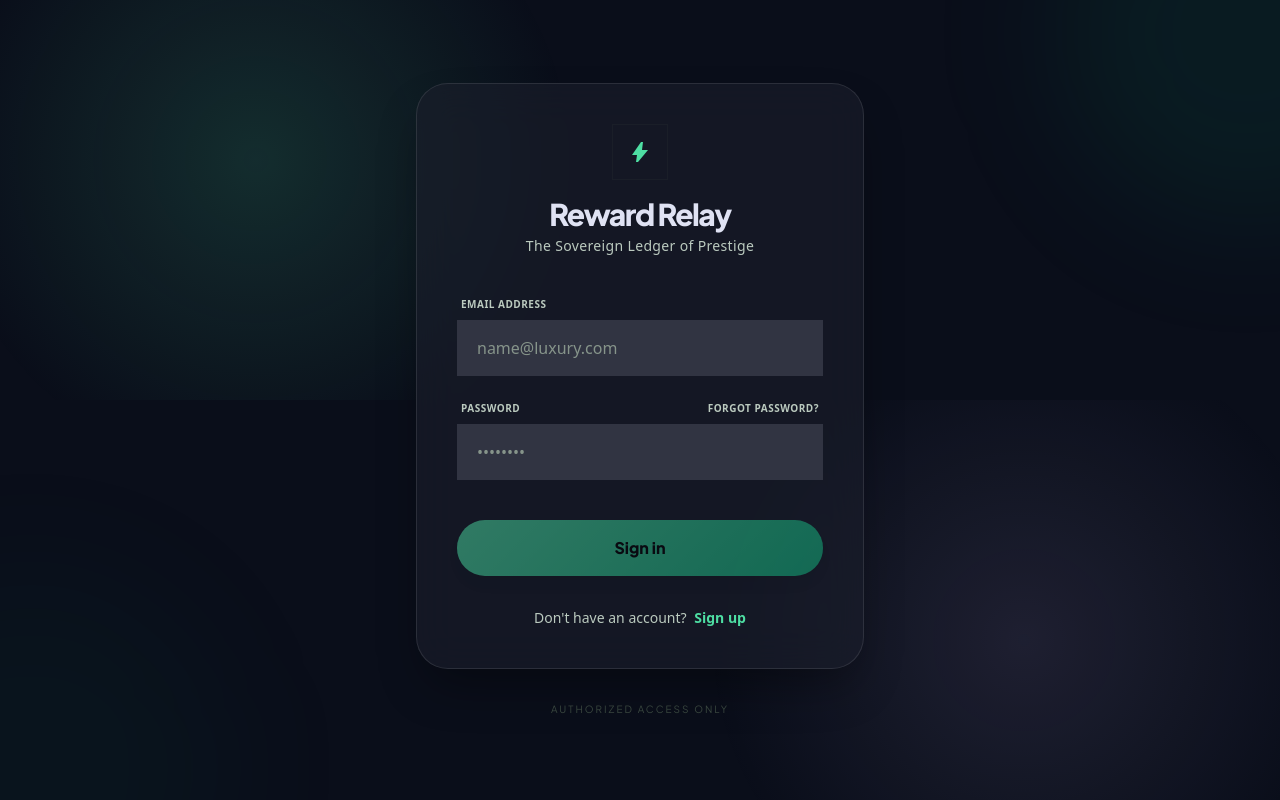
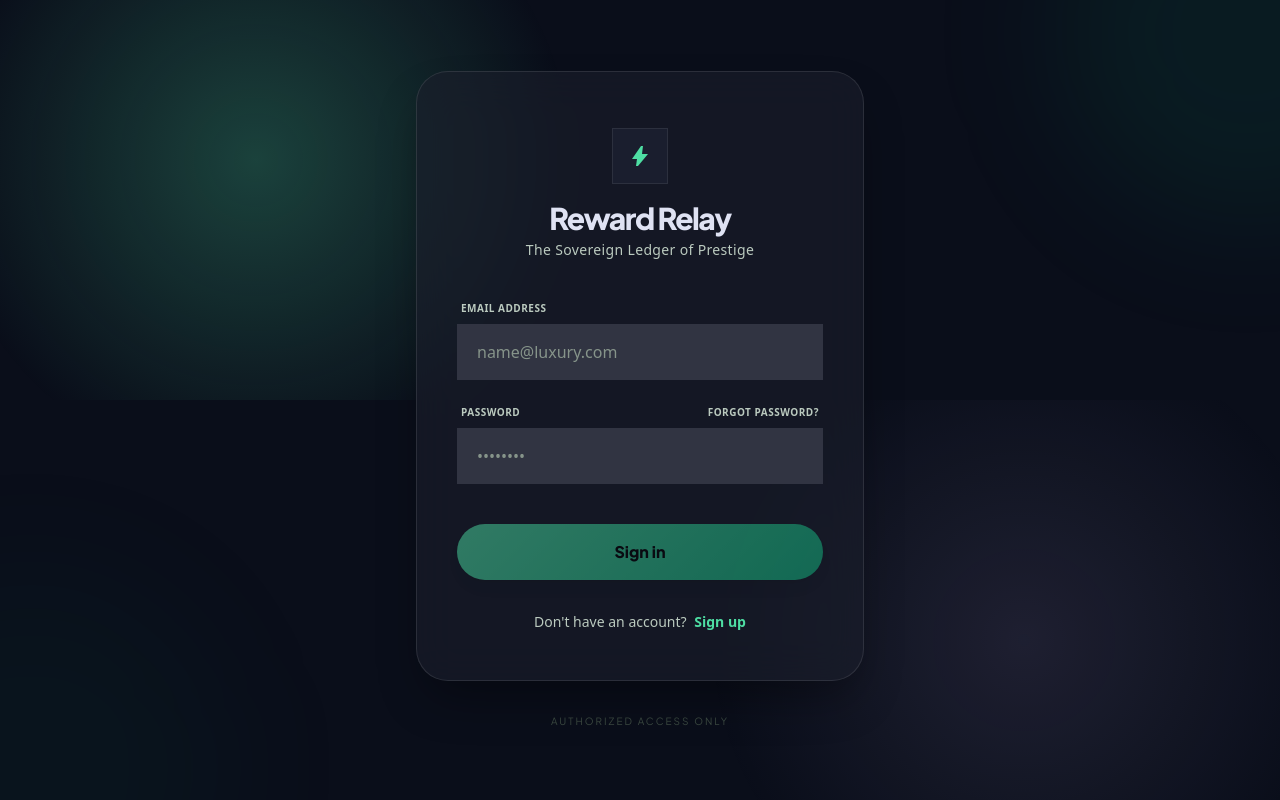
Before and after one commit to johankaito/reward-relay, a Next.js app in the folder app/: page /login in a window 1280 px wide. Built offline with nearby package versions, Linux system fonts and the light colour scheme; no server answers; the database is empty.

Commit message:
fix(auth): improve login/signup fidelity — icon container, card padding, glow, width

```diff
--- a/app/src/app/(auth)/login/page.tsx
+++ b/app/src/app/(auth)/login/page.tsx
@@ -78,7 +78,7 @@ export default function LoginPage() {
       {/* Ambient glow blobs */}
       <div
         className="pointer-events-none fixed top-[-10%] left-[-10%] w-[60%] h-[60%] z-0"
-        style={{ background: "radial-gradient(circle, rgba(78,222,163,0.15) 0%, rgba(78,222,163,0) 70%)" }}
+        style={{ background: "radial-gradient(circle, rgba(78,222,163,0.25) 0%, rgba(78,222,163,0) 70%)" }}
       />
       <div
         className="pointer-events-none fixed bottom-[-10%] right-[-10%] w-[60%] h-[60%] z-0"
@@ -93,11 +93,11 @@ export default function LoginPage() {
         </div>
 
         {/* Glass card */}
-        <div className="glass-card rounded-[2rem] p-10 shadow-[0px_24px_48px_-12px_rgba(0,0,0,0.4)] border border-white/10">
+        <div className="glass-card rounded-[2rem] px-10 pt-14 pb-12 shadow-[0px_24px_48px_-12px_rgba(0,0,0,0.4)] border border-white/10">
 
           {/* Brand section */}
           <div className="mb-10 text-center">
-            <div className="inline-flex items-center justify-center w-14 h-14 rounded-xl bg-surface-variant border border-outline-variant/15 mb-4">
+            <div className="inline-flex items-center justify-center w-14 h-14 rounded-xl mb-4" style={{ background: "#1a1e2e", border: "1px solid rgba(255,255,255,0.08)" }}>
               <span
                 className="material-symbols-outlined text-[#4edea3] text-3xl"
                 style={{ fontVariationSettings: "'FILL' 1, 'wght' 400, 'GRAD' 0, 'opsz' 24" }}
--- a/app/src/app/(auth)/signup/page.tsx
+++ b/app/src/app/(auth)/signup/page.tsx
@@ -87,14 +87,14 @@ export default function SignupPage() {
       {/* Ambient glow blobs */}
       <div
         className="pointer-events-none fixed -top-24 -left-24 w-[500px] h-[500px] rounded-full blur-[120px] z-0"
-        style={{ background: "rgba(101,243,182,0.08)" }}
+        style={{ background: "rgba(78,222,163,0.20)" }}
       />
       <div
         className="pointer-events-none fixed -bottom-24 -right-24 w-[500px] h-[500px] rounded-full blur-[120px] z-0"
         style={{ background: "rgba(208,188,255,0.05)" }}
       />
 
-      <div className="relative z-10 w-full max-w-md">
+      <div className="relative z-10 w-full max-w-sm">
         {/* Brand header */}
         <div className="flex flex-col items-center mb-10">
           <div className="mb-4">
```
